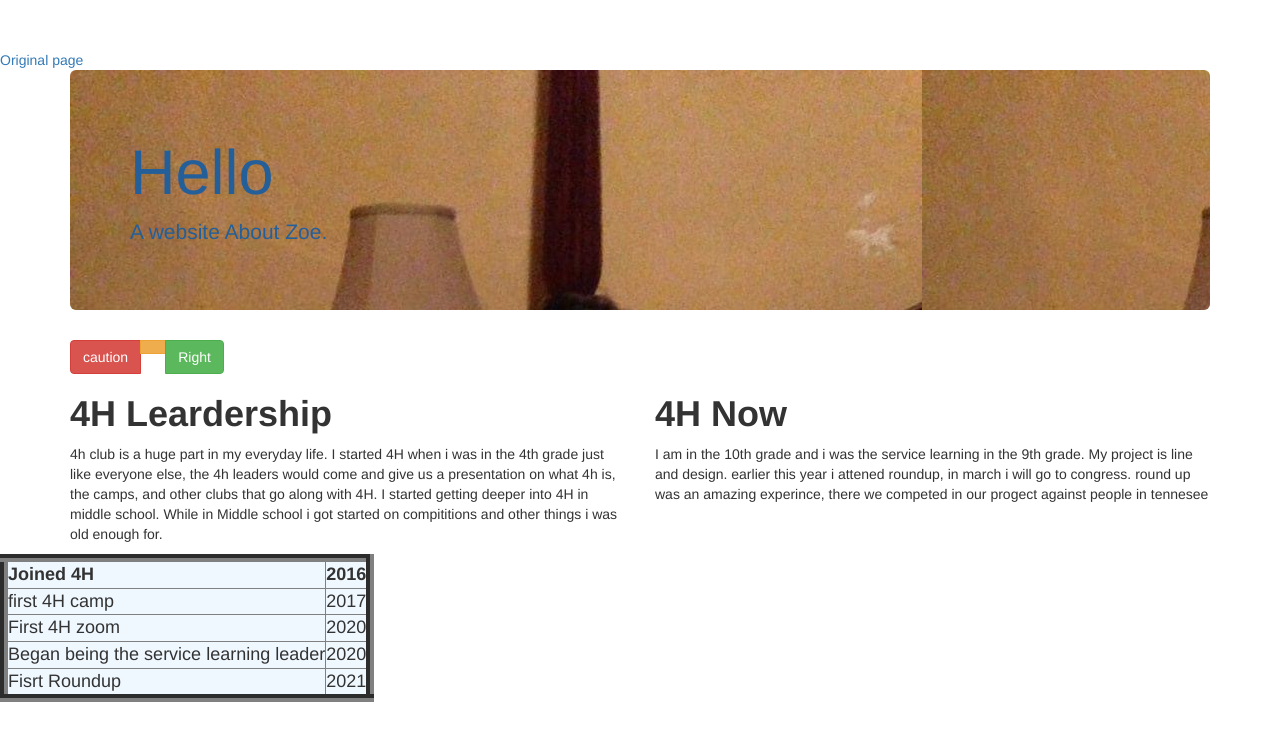
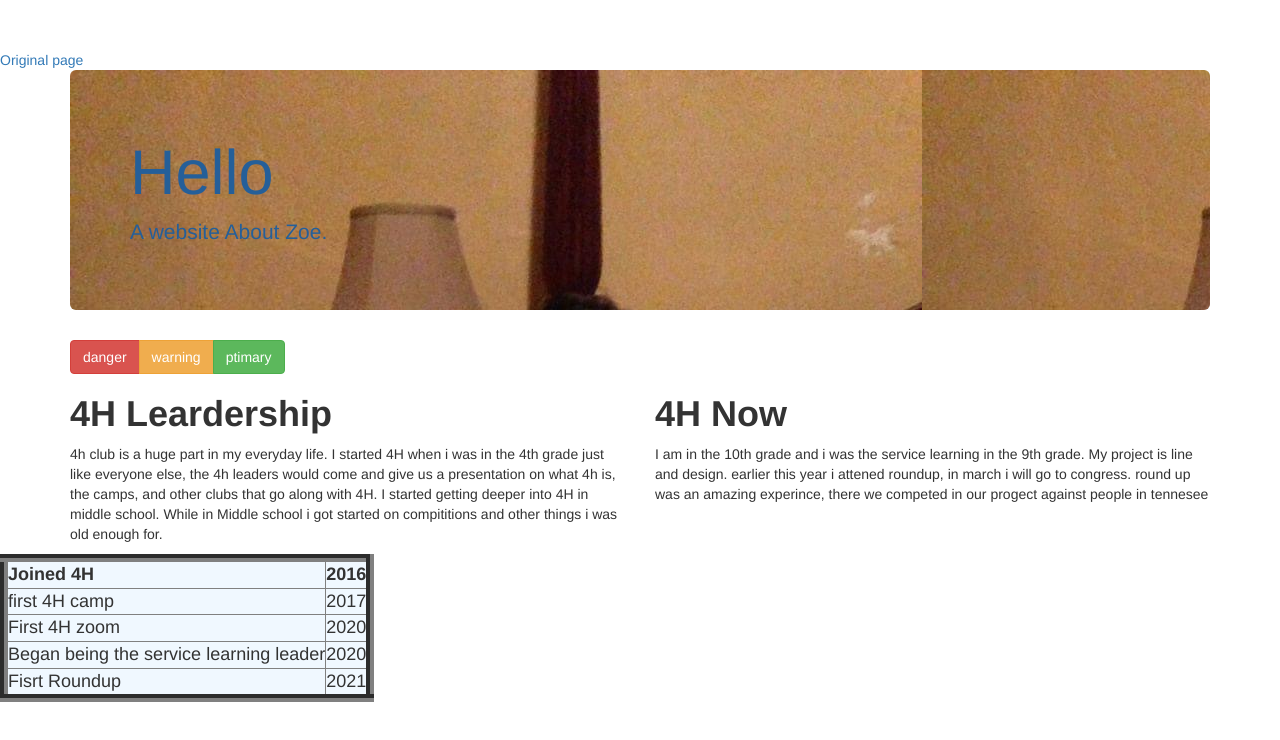
Before and after one commit to Zoe469/Jumbotron, a plain HTML site: page revision1.html in a window 1280 px wide. Drawn offline with nearby package versions, Linux system fonts and the light colour scheme.

Commit message:
Update revision1.html

```diff
--- a/revision1.html
+++ b/revision1.html
@@ -30,7 +30,7 @@
             color: rgb(37, 95, 153)
         }
 
-         button{ color: darkviolet;
+
 
  </style>
 
@@ -60,9 +60,9 @@
 
         </div>
         <div class="btn-group" role="group" aria-label="Basic mixed styles example">
-            <button type="button" class="btn btn-danger">caution</button>
-            <button type="button" class="btn btn-warning"></button>
-            <button type="button" class="btn btn-success">Right</button>
+            <button type="button" class="btn btn-danger">danger</button>
+            <button type="button" class="btn btn-warning">warning</button>
+            <button type="button" class="btn btn-success">ptimary</button>
           </div>
 
         <div class="row">
```
